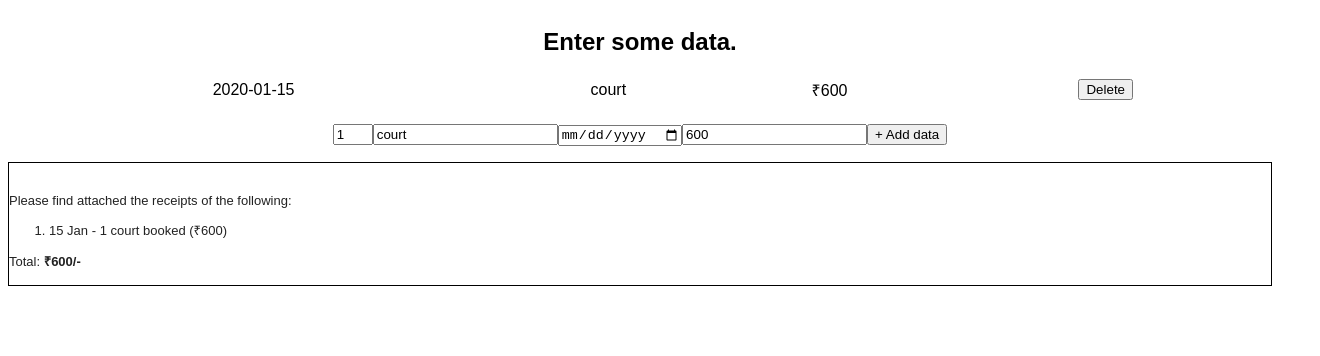
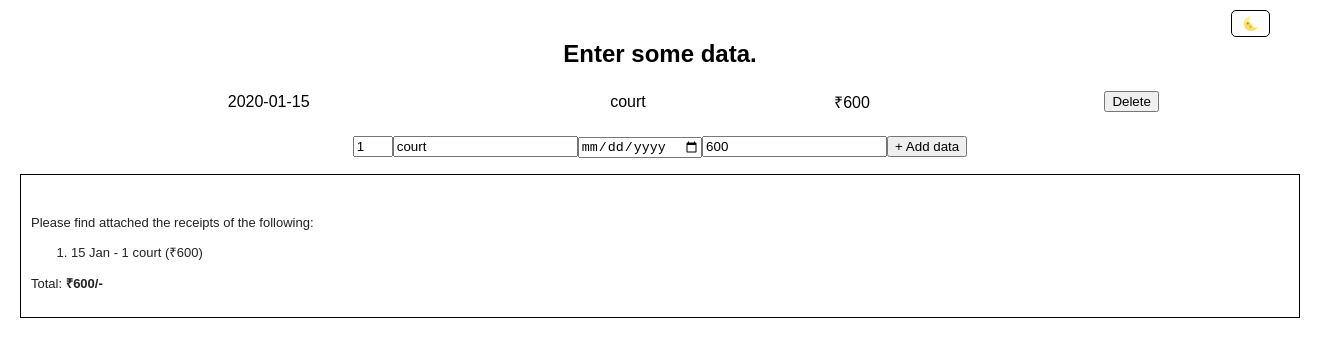
Before and after one commit to smtchahal/reimbursement, a React (Create React App) app: page / in a window 1280 px wide. Both pictures are taken after typing "2020-01-15" into the empty fields and a click on the button "+ Add data". Shown: the top 356 px of the page, 1320 px wide, since content can reach past the window. Built offline with nearby package versions, Linux system fonts and the light colour scheme.

Commit message:
New and improved

```diff
--- a/package.json
+++ b/package.json
@@ -16,6 +16,7 @@
     "@types/react": "18.0.25",
     "@types/react-dom": "18.0.9",
     "prettier": "^2.8.8",
+    "sass": "^1.72.0",
     "typescript": "4.4.2"
   },
   "scripts": {
--- a/src/App.tsx
+++ b/src/App.tsx
@@ -1,45 +1,15 @@
-import React, { useRef, useState } from 'react';
+import React, { useEffect, useMemo, useRef, useState } from 'react';
 import moment from 'moment';
-import './styles.css';
-
-type Data = {
-  id: string;
-  type: string;
-  date: string;
-  amount: number;
-};
-
-function selectElementContents(el: HTMLElement) {
-  const range = document.createRange();
-  range.selectNodeContents(el);
-  const sel = window.getSelection();
-  if (sel) {
-    sel.removeAllRanges();
-    sel.addRange(range);
-  }
-}
-
-const groupBy = <T,>(
-  array: T[],
-  predicate: (value: T, index: number, array: T[]) => string,
-) =>
-  array.reduce((acc, value, index, array) => {
-    (acc[predicate(value, index, array)] ||= []).push(value);
-    return acc;
-  }, {} as { [key: string]: T[] });
-
-const sortByKey = <T,>(unordered: Record<string, T>) =>
-  Object.keys(unordered)
-    .sort()
-    .reduce((obj, key) => {
-      obj[key] = unordered[key];
-      return obj;
-    }, {} as Record<string, T>);
-
-const pluralize = (count: number, noun: string, suffix = 's') =>
-  `${count} ${noun}${count !== 1 ? suffix : ''}`;
-
-const formatNumber = (n: number) => Intl.NumberFormat('en-IN').format(n);
+import './styles.scss';
+import { Data } from './types';
+import {
+  formatNumber,
+  groupBy,
+  pluralize,
+  selectElementContents,
+  sortByKey,
+  useSessionStorage,
+} from './helpers';
 
 const defaultAmount = 600;
 
@@ -50,23 +20,27 @@ export default function App() {
   const [date, setDate] = useState('');
   const [type, setType] = useState('court');
   const [qty, setQty] = useState(1);
-  const [amount, setAmount] = useState<number>(defaultAmount);
+  const [amount, setAmount] = useState<number | ''>(defaultAmount);
   const templateRef = useRef(null);
+  const [isDarkMode, setIsDarkMode] = useSessionStorage(
+    'isDarkMode',
+    window.matchMedia('(prefers-color-scheme: dark)').matches,
+  );
 
-  // useEffect(() => {
-  //   const handleBeforeUnload = (event: BeforeUnloadEvent) => {
-  //     event.preventDefault();
-  //     return (event.returnValue = '');
-  //   };
-  //   if (data.length > 0) {
-  //     window.addEventListener('beforeunload', handleBeforeUnload);
-  //   } else {
-  //     window.removeEventListener('beforeunload', handleBeforeUnload);
-  //   }
-  //   return () => {
-  //     window.removeEventListener('beforeunload', handleBeforeUnload);
-  //   };
-  // }, [data]);
+  useEffect(() => {
+    const handleBeforeUnload = (event: BeforeUnloadEvent) => {
+      event.preventDefault();
+      event.returnValue = true;
+    };
+    if (data.length > 0) {
+      window.addEventListener('beforeunload', handleBeforeUnload);
+    } else {
+      window.removeEventListener('beforeunload', handleBeforeUnload);
+    }
+    return () => {
+      window.removeEventListener('beforeunload', handleBeforeUnload);
+    };
+  }, [data]);
 
   const addDatum = () => {
     if (!date || !amount || !qty) {
@@ -84,10 +58,42 @@ export default function App() {
     setQty(1);
   };
 
+  const handleAmountChange = (e: React.ChangeEvent<HTMLInputElement>) => {
+    // only allow numerals and decimals
+    const amountText = e.target.value.replace(/[^0-9.]/g, '');
+
+    // only allow 2 decimals
+    const [, decimals] = amountText.split('.');
+    if (decimals && decimals.length > 2) {
+      return;
+    }
+
+    const amount = parseFloat(amountText);
+    if (!isNaN(amount)) {
+      setAmount(amount);
+    } else {
+      setAmount('');
+    }
+  };
+
   console.log(groupBy(data, d => d.date));
 
+  const allData = useMemo(
+    () => Object.entries(sortByKey(groupBy(data, d => d.date))),
+    [data],
+  );
+
   return (
-    <div className="App">
+    <div className={isDarkMode ? 'App dark' : 'App'}>
+      <button
+        className={isDarkMode ? 'theme-toggle dark' : 'theme-toggle'}
+        type="button"
+        onClick={() => {
+          setIsDarkMode(d => !d);
+        }}
+      >
+        {isDarkMode ? '🌞' : '🌜'}
+      </button>
       <h2>Enter some data.</h2>
       <table id="data">
         <tbody>
@@ -135,9 +141,9 @@ export default function App() {
         <input
           type="number"
           min={1}
-          value={typeof amount === 'number' ? amount : ''}
+          value={amount}
           placeholder="Amount"
-          onChange={e => setAmount(parseInt(e.target.value, 10))}
+          onChange={handleAmountChange}
         />
         <button type="button" onClick={addDatum}>
           + Add data
@@ -157,42 +163,58 @@ export default function App() {
           Please find attached the receipts of the following:
           <br />
           <ol>
-            {Object.entries(sortByKey(groupBy(data, d => d.date))).map(
-              ([date, datums]) => (
+            {allData.map(([date, datums]) => {
+              const entries = Object.entries(groupBy(datums, d => d.type));
+              return (
                 <li key={date}>
-                  {moment(date).format('DD MMM')} -{' '}
+                  {moment(date).format('DD MMM')}
+                  {entries.length === 1 && ' - '}
                   {datums.length > 0 && (
                     <>
-                      {Object.entries(groupBy(datums, d => d.type)).map(
-                        ([type, typeData], index) => (
-                          <React.Fragment key={index}>
-                            {index > 0 && ', '}
-                            {pluralize(typeData.length, type)}
-                            {type === 'court' && ' booked'} (₹
-                            {formatNumber(
-                              typeData.reduce(
-                                (acc, iter) => acc + iter.amount,
-                                0,
-                              ),
-                            )}
-                            )
-                          </React.Fragment>
-                        ),
-                      )}{' '}
-                      {new Set(datums.map(d => d.type)).size > 1 && (
+                      {entries.length === 1 ? (
                         <>
-                          (Total: ₹
+                          {pluralize(datums.length, datums[0].type)} (
+                          {datums.length > 1 && (
+                            <>
+                              ₹{formatNumber(datums[0].amount)} x{' '}
+                              {datums.length} ={' '}
+                            </>
+                          )}
+                          ₹
                           {formatNumber(
                             datums.reduce((acc, iter) => acc + iter.amount, 0),
                           )}
                           )
                         </>
+                      ) : (
+                        <ul>
+                          {entries.map(([type, typeData], index) => (
+                            <li key={index}>
+                              {pluralize(typeData.length, type)} (
+                              {typeData.length > 1 ? (
+                                <>
+                                  ₹{formatNumber(typeData[0].amount)} x{' '}
+                                  {typeData.length} = ₹
+                                  {formatNumber(
+                                    typeData.reduce(
+                                      (acc, iter) => acc + iter.amount,
+                                      0,
+                                    ),
+                                  )}
+                                </>
+                              ) : (
+                                <>₹{formatNumber(typeData[0].amount)}</>
+                              )}
+                              )
+                            </li>
+                          ))}
+                        </ul>
                       )}
                     </>
                   )}{' '}
                 </li>
-              ),
-            )}
+              );
+            })}
           </ol>
           Total:{' '}
           <b>
--- /dev/null
+++ b/src/helpers.ts
@@ -0,0 +1,61 @@
+import React, { useState } from 'react';
+
+export const selectElementContents = (el: HTMLElement) => {
+  const range = document.createRange();
+  range.selectNodeContents(el);
+  const sel = window.getSelection();
+  if (sel) {
+    sel.removeAllRanges();
+    sel.addRange(range);
+  }
+};
+
+export const groupBy = <T>(
+  array: T[],
+  predicate: (value: T, index: number, array: T[]) => string,
+) =>
+  array.reduce((acc, value, index, array) => {
+    (acc[predicate(value, index, array)] ||= []).push(value);
+    return acc;
+  }, {} as { [key: string]: T[] });
+
+export const sortByKey = <T>(unordered: Record<string, T>) =>
+  Object.keys(unordered)
+    .sort()
+    .reduce((obj, key) => {
+      obj[key] = unordered[key];
+      return obj;
+    }, {} as Record<string, T>);
+
+export const pluralize = (count: number, noun: string, suffix = 's') =>
+  `${count} ${noun}${count !== 1 ? suffix : ''}`;
+
+export const formatNumber = (n: number) => Intl.NumberFormat('en-IN').format(n);
+
+export function useSessionStorage<T>(
+  key: string,
+  initialValue: T,
+): [T, React.Dispatch<React.SetStateAction<T>>] {
+  const [storedValue, setStoredValue] = useState<T>(() => {
+    try {
+      const item = window.sessionStorage.getItem(key);
+      return item ? JSON.parse(item) : initialValue;
+    } catch (error) {
+      console.error(error);
+      return initialValue;
+    }
+  });
+
+  const setValue = (value: React.SetStateAction<T>) => {
+    try {
+      const valueToStore =
+        value instanceof Function ? value(storedValue) : value;
+      setStoredValue(valueToStore);
+      window.sessionStorage.setItem(key, JSON.stringify(valueToStore));
+    } catch (error) {
+      console.error(error);
+    }
+  };
+
+  return [storedValue, setValue];
+}
--- a/src/styles.css
+++ /dev/null
@@ -1,19 +0,0 @@
-.App {
-  font-family: sans-serif;
-  text-align: center;
-  display: flex;
-  flex-direction: column;
-}
-
-#data {
-  margin-bottom: 20px;
-}
-
-#template {
-  text-align: left;
-  border: solid black 1px;
-  margin-top: 16px;
-  font-family: Arial, Helvetica, sans-serif;
-  color: #222222;
-  font-size: 13px;
-}
--- /dev/null
+++ b/src/styles.scss
@@ -0,0 +1,95 @@
+html,
+body,
+#root {
+  margin: 0;
+  padding: 0;
+  height: 100%;
+  width: 100%;
+}
+
+.App {
+  font-family: sans-serif;
+  text-align: center;
+  display: flex;
+  flex-direction: column;
+  height: 100%;
+  width: 100%;
+  padding: 20px;
+
+  #template {
+    text-align: left;
+    border: solid black 1px;
+    margin-top: 16px;
+    font-family: Arial, Helvetica, sans-serif;
+    color: #222222;
+    font-size: 13px;
+    padding: 10px;
+  }
+
+  &.dark {
+    background-color: #222;
+    color: #fff;
+
+    input {
+      background-color: #333;
+      color: #fff;
+    }
+
+    button {
+      background-color: #333;
+      color: #fff;
+    }
+
+    #template {
+      color: #fff;
+    }
+  }
+
+  .theme-toggle {
+    position: absolute;
+    top: 10px;
+    right: 10px;
+    appearance: none;
+    background-color: #fff;
+    border: 1px solid #000;
+    border-radius: 5px;
+    color: #000;
+    padding: 5px 10px;
+    cursor: pointer;
+
+    &:focus {
+      outline: none;
+    }
+
+    &:hover {
+      background-color: #000;
+      color: #fff;
+    }
+
+    &:active {
+      background-color: #000;
+      color: #fff;
+    }
+
+    &.dark {
+      background-color: #000;
+      color: #fff;
+
+      &:hover {
+        background-color: #fff;
+        color: #000;
+      }
+
+      &:active {
+        background-color: #fff;
+        color: #000;
+      }
+    }
+
+    transition: background-color 0.3s, color 0.3s;
+  }
+}
+
+#data {
+  margin-bottom: 20px;
+}
--- /dev/null
+++ b/src/types.ts
@@ -0,0 +1,6 @@
+export type Data = {
+    id: string;
+    type: string;
+    date: string;
+    amount: number;
+};
```
Also changed, not shown: 2 other files (tests, documents, lock files or other folders).
